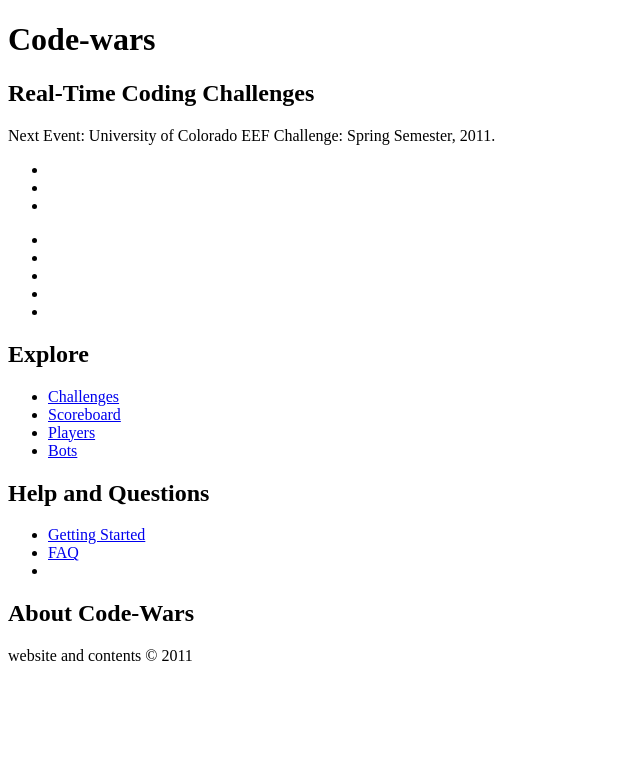
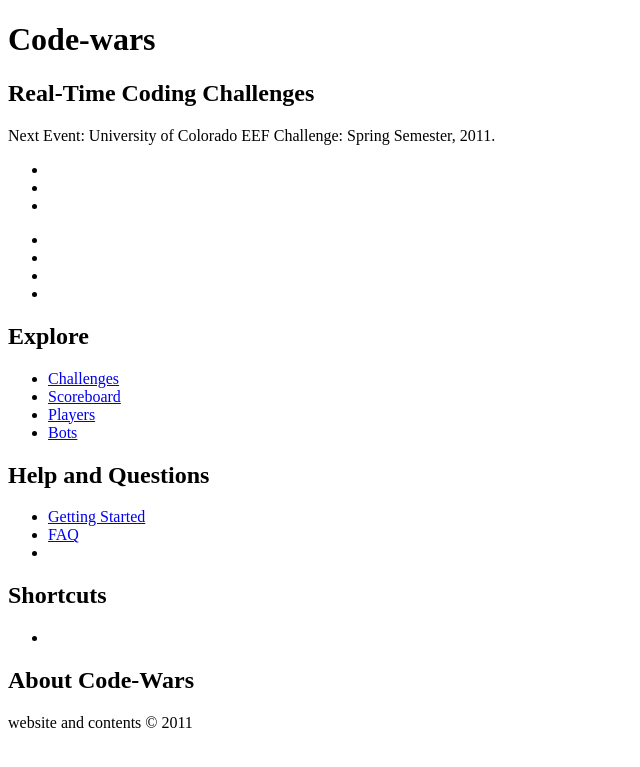
Before and after one commit to battle-io/web-php, a PHP site: template application/views/common/footer.php in a window 1280 px wide. Shown: the top 767 px of the page, without its empty margins (0-640 px from the left). Run offline with PHP 8.4, Linux system fonts and the light colour scheme; the template is opened without the code that fills it, so the values that code supplies are empty; some libraries are stand-ins or nearby versions.

Commit message:
Moved link to server page from header to footer.

```diff
--- a/application/views/common/footer.php
+++ b/application/views/common/footer.php
@@ -25,7 +25,10 @@
 	</div></div>
 	<!-- Column 3 -->
 	<div class="yui-g"><div class="yui-u first">
-
+	<h2>Shortcuts</h2>
+	<ul>
+	  <li><?php echo html::anchor('servers','Servers'); ?></li>
+	</ul>
 	</div>
 	<!-- Column 4 -->
 	<div class="yui-u">
--- a/application/views/common/header.php
+++ b/application/views/common/header.php
@@ -64,7 +64,6 @@
 			<li class="dim"><?php echo html::anchor('','Home'); ?></li>
 			<li><?php echo html::anchor('getstarted','Get Started'); ?></li>
 			<li><?php echo html::anchor('challenges','Challenges'); ?></li>
-			<li><?php echo html::anchor('servers','Servers'); ?></li>
 			<?php
 				if(isset($user) && $user->has_role('admin')) {
 					echo '<li class="admin">',html::anchor('users','Users'),'</li>';
```
